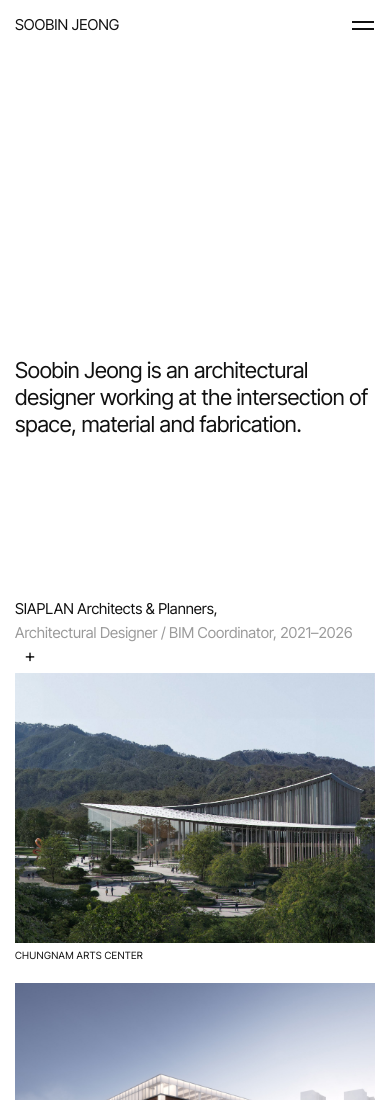
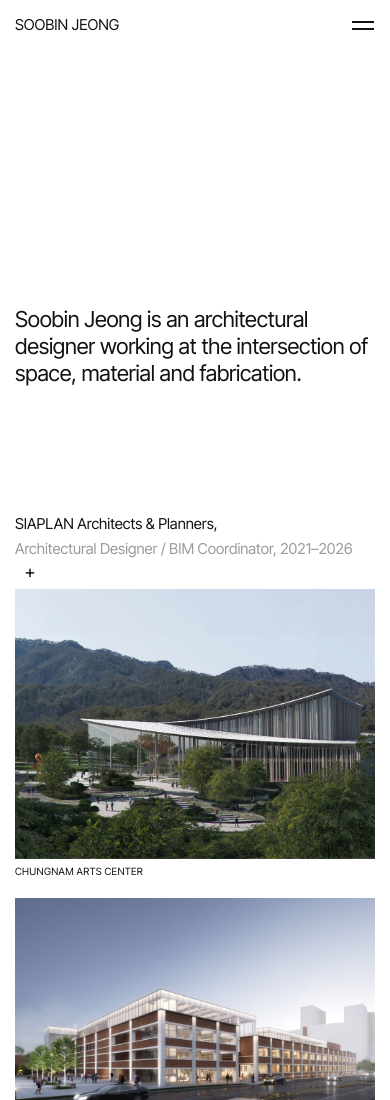
Before and after one commit to soobinjeong227/portfolio, a plain HTML site: page index.html in a window 390 px wide. Shown: the top 1100 px of the page. Drawn offline with Linux system fonts and the light colour scheme.

Commit message:
Add files via upload

```diff
--- a/index.html
+++ b/index.html
@@ -231,7 +231,7 @@
 
   /* ---- Mobile ---- */
   @media (max-width: 600px) {
-    .intro { min-height: 70vh; align-items: flex-end; padding-bottom: 18vh; }
+    .intro { min-height: 60vh; align-items: flex-end; padding-bottom: 14vh; }
     .intro p { font-size: 22px; }
     .grid { grid-template-columns: 1fr !important; gap: 20px; }
     figcaption { font-size: 10px; }
```
